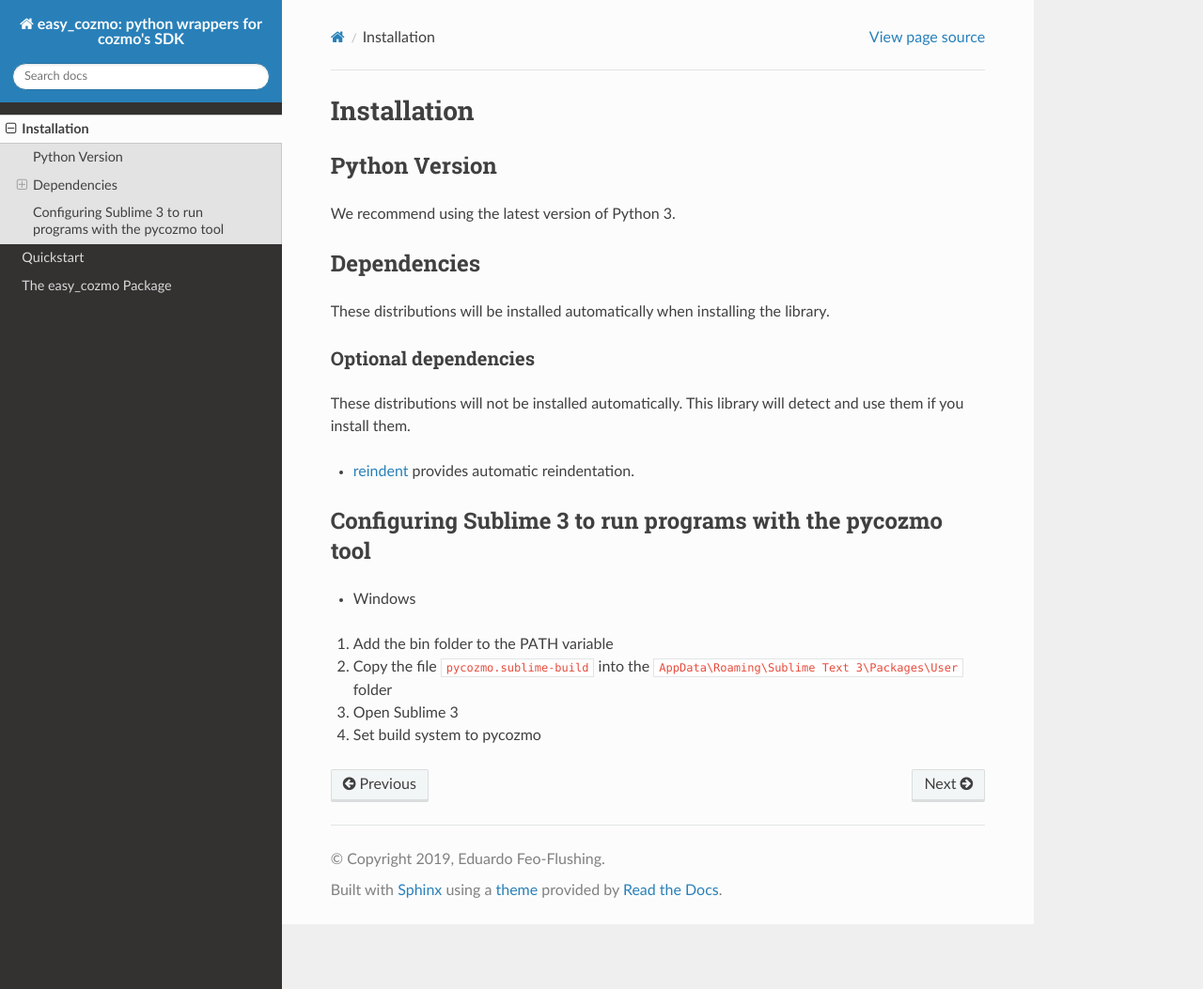
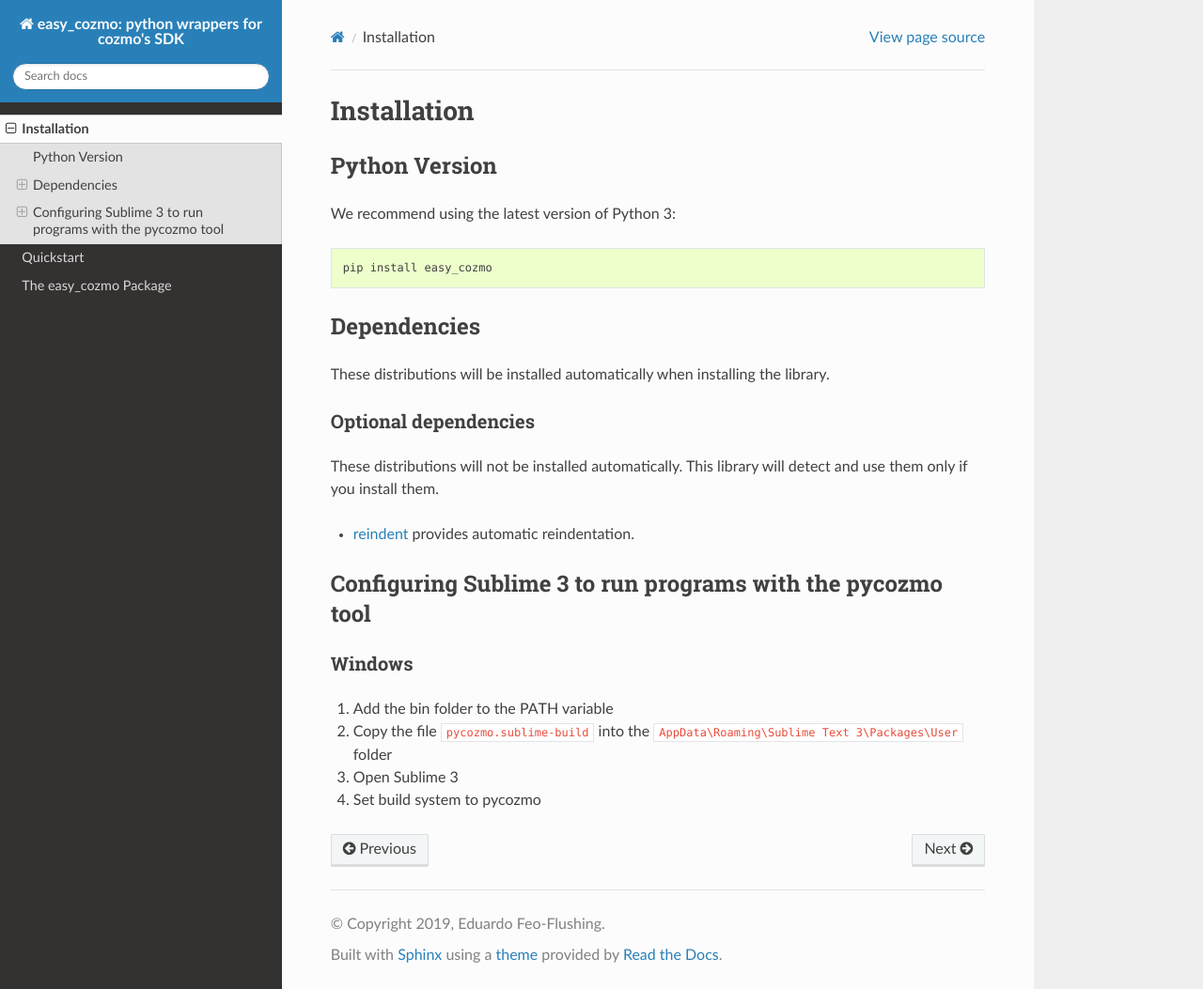
Before and after one commit to EduardoFF/easy_cozmo, a Sphinx documentation site: the page built from docs/installation.rst, in a window 1280 px wide and 1053 px high. Shown: the whole window at 94% size. Built offline with Sphinx 7.4.7 and the Read the Docs theme 2.0.0, drawn with Linux system fonts in a browser that asks for light colours; pages that are not in the unit, such as notebooks, are missing from menus.

Commit message:
updated doc

```diff
--- a/docs/functions.rst
+++ b/docs/functions.rst
@@ -5,7 +5,7 @@ The easy_cozmo Package
 
 Running a program in Cozmo
 ---------------------------
-.. automodule:: easy_cozmo.mindcraft
+.. automodule:: easy_cozmo.easy_cozmo
    :members:
    :undoc-members:
 
--- a/docs/installation.rst
+++ b/docs/installation.rst
@@ -6,7 +6,9 @@ Installation
 Python Version
 --------------
 
-We recommend using the latest version of Python 3.
+We recommend using the latest version of Python 3::
+
+  pip install easy_cozmo
 
 Dependencies
 ------------
@@ -18,7 +20,7 @@ Optional dependencies
 ~~~~~~~~~~~~~~~~~~~~~
 
 These distributions will not be installed automatically. This library will
-detect and use them if you install them.
+detect and use them only if you install them.
 
 * `reindent`_ provides automatic reindentation.
 
@@ -27,7 +29,8 @@ detect and use them if you install them.
 Configuring Sublime 3 to run programs with the pycozmo tool
 -------------------------------------------------------------
 
-- Windows
+Windows
+~~~~~~~~~
 
 1. Add the bin folder to the PATH variable
 
```
Also changed, not shown: docs/index.rst (+4 -16 lines), docs/quickstart.rst (+20 -7 lines).
